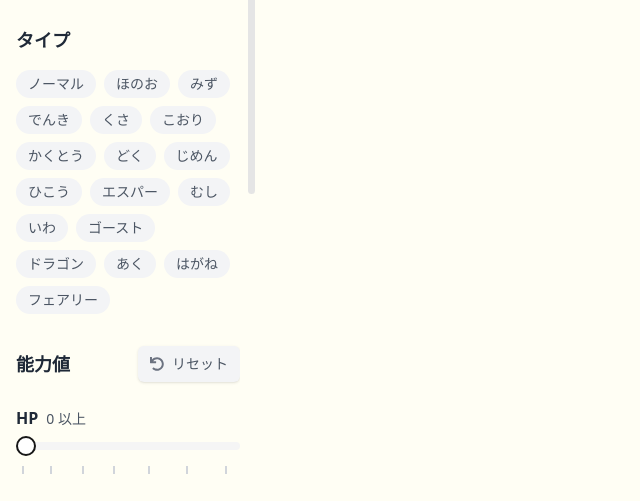
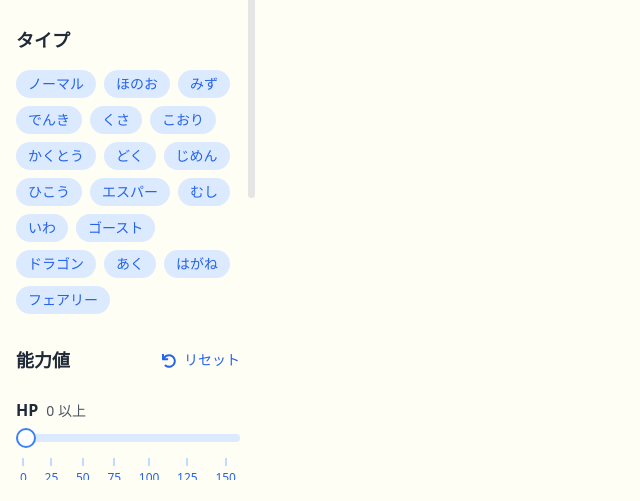
Before and after one commit to fantaneo/pokemon-guidebook, a React (Vite) app: page / in a window 1280 px wide. Shown: the part 296-797 px from the top of the page, without its empty margins (0-640 px from the left). Built offline with nearby package versions, Linux system fonts and the light colour scheme; no server answers.

Commit message:
Improved good design on side menu

```diff
--- a/src/components/SideMenu.jsx
+++ b/src/components/SideMenu.jsx
@@ -1,5 +1,5 @@
 import { ScrollArea } from "@/components/ui/scroll-area";
-import { Link, useLocation } from "react-router-dom";
+import { Link as RouterLink, useLocation } from "react-router-dom";
 import { POKEMON_TYPES } from "../constants/pokemonTypes";
 import { useTypeContext } from "../hooks/useTypeContext";
 import SearchBar from "./SearchBar";
@@ -7,7 +7,6 @@ import { FaHome, FaHeart, FaSearch } from "react-icons/fa";
 import { MdChevronRight } from "react-icons/md";
 import { useStatsFilterContext } from "../contexts/StatsFilterContext";
 import { CustomSlider } from "../components/ui/custom-slider";
-import { Button } from "@/components/ui/button";
 import { FaUndo } from "react-icons/fa";
 
 export default function SideMenu() {
@@ -38,7 +37,7 @@ export default function SideMenu() {
       <h2 className="mb-4 text-lg font-semibold text-gray-800">メニュー</h2>
       <nav className="space-y-2 mb-8">
         {menuItems.map((item) => (
-          <Link
+          <RouterLink
             key={item.name}
             to={item.href}
             className={`flex items-center justify-between px-3 py-2 rounded-lg transition-colors ${
@@ -52,7 +51,7 @@ export default function SideMenu() {
               <span>{item.name}</span>
             </span>
             <MdChevronRight className="text-lg" />
-          </Link>
+          </RouterLink>
         ))}
       </nav>
       <h2 className="mb-4 text-lg font-semibold text-gray-800 flex items-center">
@@ -69,7 +68,7 @@ export default function SideMenu() {
             className={`px-3 py-1 text-sm rounded-full transition-colors ${
               selectedTypes.includes(type)
                 ? "bg-blue-500 text-white"
-                : "bg-gray-100 text-gray-600 hover:bg-blue-100"
+                : "bg-blue-100 text-blue-600 hover:bg-blue-200"
             }`}
           >
             {type}
@@ -78,13 +77,17 @@ export default function SideMenu() {
       </div>
       <div className="flex items-center justify-between mb-6">
         <h2 className="text-lg font-semibold text-gray-800">能力値</h2>
-        <Button
-          onClick={resetStatsFilter}
-          className="px-3 py-1 text-sm font-medium text-gray-600 bg-gray-100 rounded-md hover:bg-gray-200 transition-colors duration-200 ease-in-out focus:outline-none focus:ring-2 focus:ring-gray-300"
+        <a
+          href="#"
+          onClick={(e) => {
+            e.preventDefault();
+            resetStatsFilter();
+          }}
+          className="text-sm font-medium text-blue-600 hover:text-blue-800 transition-colors duration-200 ease-in-out focus:outline-none focus:underline"
         >
-          <FaUndo className="mr-2 text-gray-500" />
+          <FaUndo className="inline mr-2" />
           リセット
-        </Button>
+        </a>
       </div>
       <div className="space-y-12">
         {Object.entries(statNames).map(([key, name]) => (
@@ -101,6 +104,7 @@ export default function SideMenu() {
               step={1}
               value={[statsFilter[key]]}
               onValueChange={(value) => updateStatFilter(key, value[0])}
+              className="text-blue-500"
             />
           </div>
         ))}
--- a/src/components/ui/custom-slider.jsx
+++ b/src/components/ui/custom-slider.jsx
@@ -20,10 +20,10 @@ const CustomSlider = React.forwardRef(({ className, ...props }, ref) => {
       )}
       {...props}
     >
-      <SliderPrimitive.Track className="relative h-2 w-full grow overflow-hidden rounded-full bg-secondary">
-        <SliderPrimitive.Range className="absolute h-full bg-primary" />
+      <SliderPrimitive.Track className="relative h-2 w-full grow overflow-hidden rounded-full bg-blue-100">
+        <SliderPrimitive.Range className="absolute h-full bg-blue-500" />
       </SliderPrimitive.Track>
-      <SliderPrimitive.Thumb className="block h-5 w-5 rounded-full border-2 border-primary bg-background ring-offset-background transition-colors focus-visible:outline-none focus-visible:ring-2 focus-visible:ring-ring focus-visible:ring-offset-2 disabled:pointer-events-none disabled:opacity-50" />
+      <SliderPrimitive.Thumb className="block h-5 w-5 rounded-full border-2 border-blue-500 bg-white ring-offset-background transition-colors focus-visible:outline-none focus-visible:ring-2 focus-visible:ring-blue-500 focus-visible:ring-offset-2 disabled:pointer-events-none disabled:opacity-50" />
 
       {/* 目盛りを追加 */}
       <div className="absolute top-6 left-0 right-0 flex justify-between px-1">
@@ -33,8 +33,8 @@ const CustomSlider = React.forwardRef(({ className, ...props }, ref) => {
             className="flex flex-col items-center cursor-pointer"
             onClick={() => handleTickClick(value)}
           >
-            <div className="h-2 w-0.5 bg-gray-300" />
-            <span className="text-xs text-gray-500 mt-1">{value}</span>
+            <div className="h-2 w-0.5 bg-blue-200" />
+            <span className="text-xs text-blue-600 mt-1">{value}</span>
           </div>
         ))}
       </div>
```
